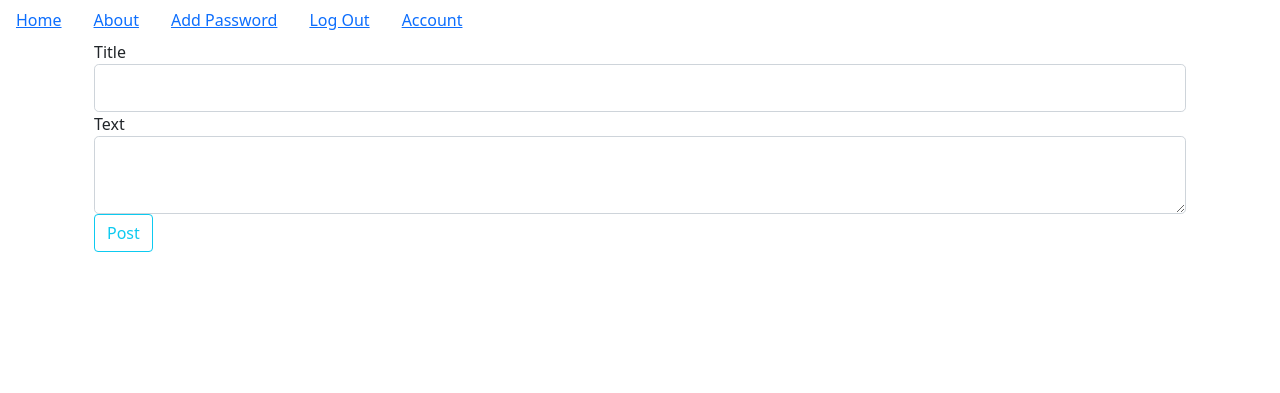
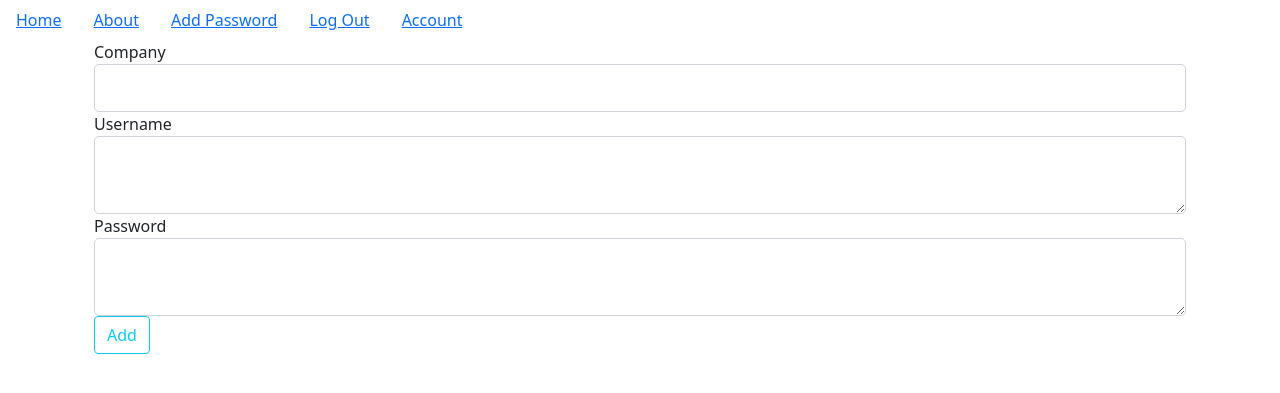
Before and after one commit to charlesjbasedow/password-manager, a Flask app: page /create in a window 1280 px wide. Shown: the top 393 px of the page. Run offline with Flask 2, Linux system fonts and the light colour scheme; the visitor is signed in with stand-in values (Sample User, id 1).

Commit message:
add username to form and make passwords show

```diff
--- a/myapp/models.py
+++ b/myapp/models.py
@@ -37,14 +37,16 @@ class PasswordVault(db.Model):
     __tablename__ = 'password_posts'
     id = db.Column(db.Integer, primary_key=True)
     date = db.Column(db.DateTime, nullable=False, default=datetime.utcnow)
-    title = db.Column(db.String(140), nullable=False)
-    text = db.Column(db.Text, nullable=False)
+    company = db.Column(db.String(140), nullable=False)
+    user_name = db.Column(db.Text, nullable=False)
+    pword = db.Column(db.Text, nullable=False)
     user_id = db.Column(db.Integer, db.ForeignKey('users.id'), nullable=False)
 
-    def __init__(self, title, text, user_id):
-        self.title = title
-        self.text = text
+    def __init__(self, company, user_name, pword, user_id):
+        self.company = company
+        self.user_name = user_name
+        self.pword = pword
         self.user_id = user_id
 
     def __repr__(self):
-        return f"Post ID: {self.id} -- Date: {self.date} --- Title: {self.Title}"
+        return f"Post ID: {self.id} -- Date: {self.date} --- Company: {self.Company}"
--- a/myapp/password_posts/forms.py
+++ b/myapp/password_posts/forms.py
@@ -3,6 +3,7 @@ from wtforms import StringField, SubmitField, TextAreaField
 from wtforms.validators import DataRequired
 
 class PasswordPostForm(FlaskForm):
-    title = StringField('Title', validators=[DataRequired()])
-    text = TextAreaField('Text', validators=[DataRequired()])
-    submit = SubmitField('Post')
+    company = StringField('Company', validators=[DataRequired()])
+    user_name = TextAreaField('Username', validators=[DataRequired()])
+    pword = TextAreaField('Password', validators=[DataRequired()])
+    submit = SubmitField('Add')
--- a/myapp/password_posts/views.py
+++ b/myapp/password_posts/views.py
@@ -11,7 +11,7 @@ password_posts = Blueprint('password_posts', __name__)
 def create_post():
     form = PasswordPostForm()
     if form.validate_on_submit():
-        password_post = PasswordVault(title=form.title.data, text=form.text.data, user_id=current_user.id)
+        password_post = PasswordVault(company=form.company.data, user_name=form.user_name.data, pword=form.pword.data, user_id=current_user.id)
         db.session.add(password_post)
         db.session.commit()
         flash('Password Post was Created')
@@ -24,7 +24,7 @@ def create_post():
 @password_posts.route('/<int:password_post_id>')
 def password_post(password_post_id):
     password_post = PasswordVault.query.get_or_404(password_post_id)
-    return render_template('password_post.html', title=password_post.title, date=password_post.date, post=password_post)
+    return render_template('password.html', company=password_post.company, date=password_post.date, post=password_post)
 
 @password_posts.route('/<int:password_post_id>/update',methods=['GET','POST'])
 @login_required
@@ -37,15 +37,17 @@ def update(password_post_id):
     form = PasswordPostForm()
 
     if form.validate_on_submit():
-        password_post.title = form.title.data
-        password_post.text = form.text.data
+        password_post.company = form.company.data
+        password_post.user_name = form.user_name.data
+        password_post.pword = form.pword.data
         db.session.commit()
         flash('password Post Updated')
         return redirect(url_for('password_posts.password_post',password_post_id=password_post.id))
 
     elif request.method == 'GET':
-        form.title.data = password_post.title
-        form.text.data = password_post.text
+        form.company.data = password_post.company
+        form.user_name.data = password_post.user_name
+        form.pword.data = password_post.pword
 
     return render_template('create_password.html',title='Updating',form=form)
 
--- a/myapp/templates/create_password.html
+++ b/myapp/templates/create_password.html
@@ -5,16 +5,20 @@
           {{form.hidden_tag()}}
 
           <div class="form-group">
-              {{form.title.label(class="form-control-label")}}
-              {{form.title(class="form-control form-control-lg")}}
+              {{form.company.label(class="form-control-label")}}
+              {{form.company(class="form-control form-control-lg")}}
           </div>
           <div class="form-group">
-            {{form.text.label(class="form-control-label")}}
-            {{form.text(class="form-control form-control-lg")}}
-        </div>
-        <div class="form-group">
+            {{form.user_name.label(class="form-control-label")}}
+            {{form.user_name(class="form-control form-control-lg")}}
+          </div>
+          <div class="form-group">
+            {{form.pword.label(class="form-control-label")}}
+            {{form.pword(class="form-control form-control-lg")}}
+          </div>
+          <div class="form-group">
             {{form.submit(class="btn btn-outline-info")}}
-        </div>
+          </div>
       </form>
     </div>
 {% endblock %}
--- a/myapp/templates/index.html
+++ b/myapp/templates/index.html
@@ -8,11 +8,9 @@
             <div class="card">
                 <div class="car-boy">
                     <h2>
-                        <a class="card-title" href="{{url_for('password_posts.password_post', password_post_id=post.id)}}">{{post.title}}</a>
-                        <a href="{{url_for('users.user_posts', username=post.author.username)}}">Written by: {{post.author.username}}</a>
+                        <a class="card-title" href="{{url_for('password_posts.password_post', password_post_id=post.id)}}">{{post.company}}</a>
                     </h2>
-                    <p>Date Created: {{post.date.strftime('%Y - %m - %d')}}</p>
-                    <a class="btn btn-primary" href="{{url_for('password_posts.password_post', password_post_id=post.id)}}">Read Password Post</a>
+                    <a class="btn btn-primary" href="{{url_for('password_posts.password_post', password_post_id=post.id)}}">Get Password</a>
                 </div>
             </div>
         {% endfor %}
--- a/myapp/templates/password.html
+++ b/myapp/templates/password.html
@@ -1,9 +1,9 @@
 {% extends "base.html" %}
 {% block content %}
 <div class="jumbotron">
-  <h1>{{ post.title }}</h1>
-  <h3>Date Created: {{ post.date.strftime('%B %d, %Y') }}</h3>
-  <p>{{post.text}}</p>
+  <h3>Company: {{ post.company }}</h3>
+  <h3>Username: {{post.user_name}}</h3>
+  <h3>Password: {{post.pword}}</h3>
    {% if post.author == current_user %}
      <div>
        <a class="btn btn-secondary" href="{{ url_for('password_posts.update', password_post_id=post.id) }}">Update</a>
```
Also changed, not shown: migrations/versions/1d37e9990fb4_.py (added, +34 -0 lines), migrations/versions/35ac0ba7b5d9_.py (added, +28 -0 lines).
